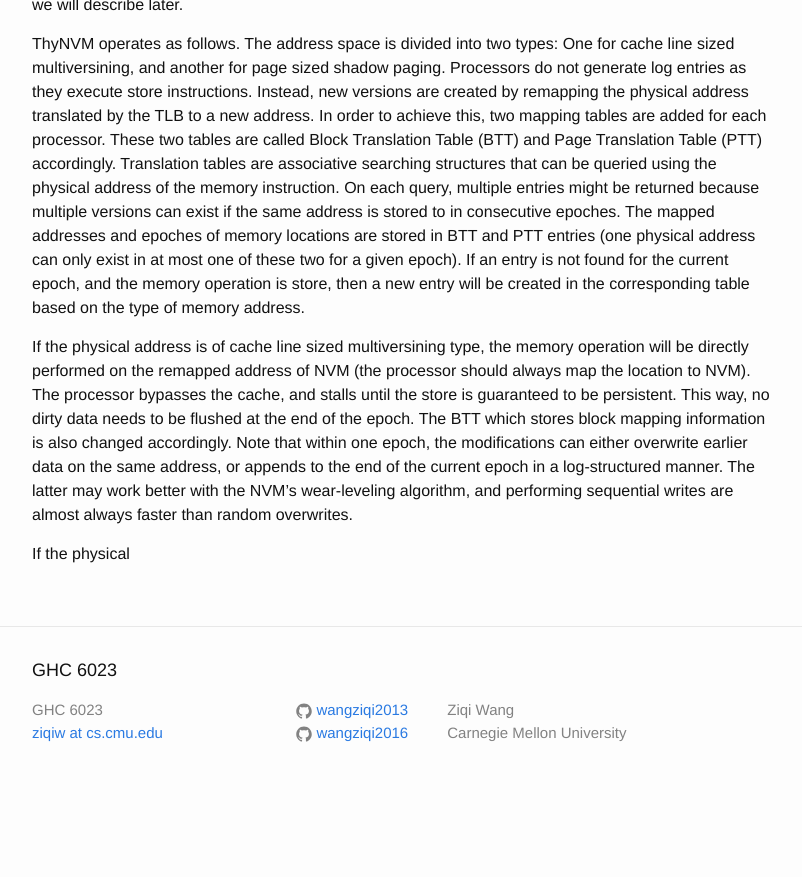
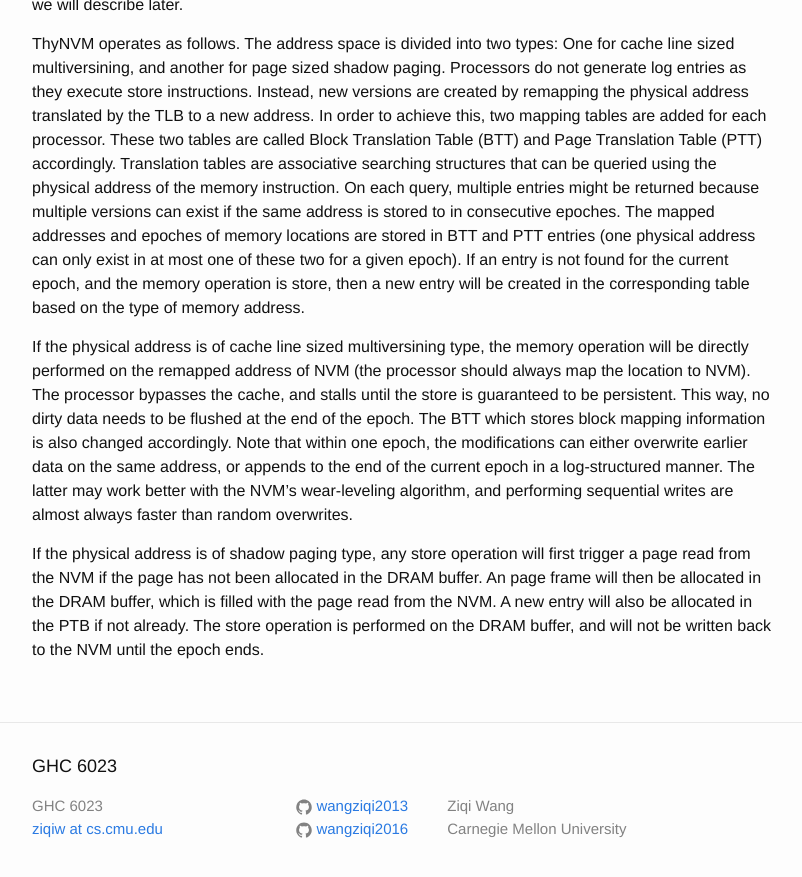
Before and after one commit to wangziqi2013/wangziqi2013.github.io, a Jekyll site: the page built from _posts/2019-02-15-Thynvm.markdown, in a window 1280 px wide and 900 px high, scrolled down 1483 px. Shown: the top 877 px of the window, without its empty margins (238-1040 px from the left). Built offline with Jekyll 4.4.1, drawn with Linux system fonts in a browser that asks for light colours; before the commit the page ends 2287 px from its top, so only the background shows below that.

Commit message:
Adding DRAM

```diff
--- a/_posts/2019-02-15-Thynvm.markdown
+++ b/_posts/2019-02-15-Thynvm.markdown
@@ -67,4 +67,7 @@ either overwrite earlier data on the same address, or appends to the end of the
 The latter may work better with the NVM's wear-leveling algorithm, and performing sequential writes are almost always
 faster than random overwrites.
 
-If the physical
+If the physical address is of shadow paging type, any store operation will first trigger a page read from the NVM
+if the page has not been allocated in the DRAM buffer. An page frame will then be allocated in the DRAM buffer, which is
+filled with the page read from the NVM. A new entry will also be allocated in the PTB if not already. The store operation
+is performed on the DRAM buffer, and will not be written back to the NVM until the epoch ends.
```
